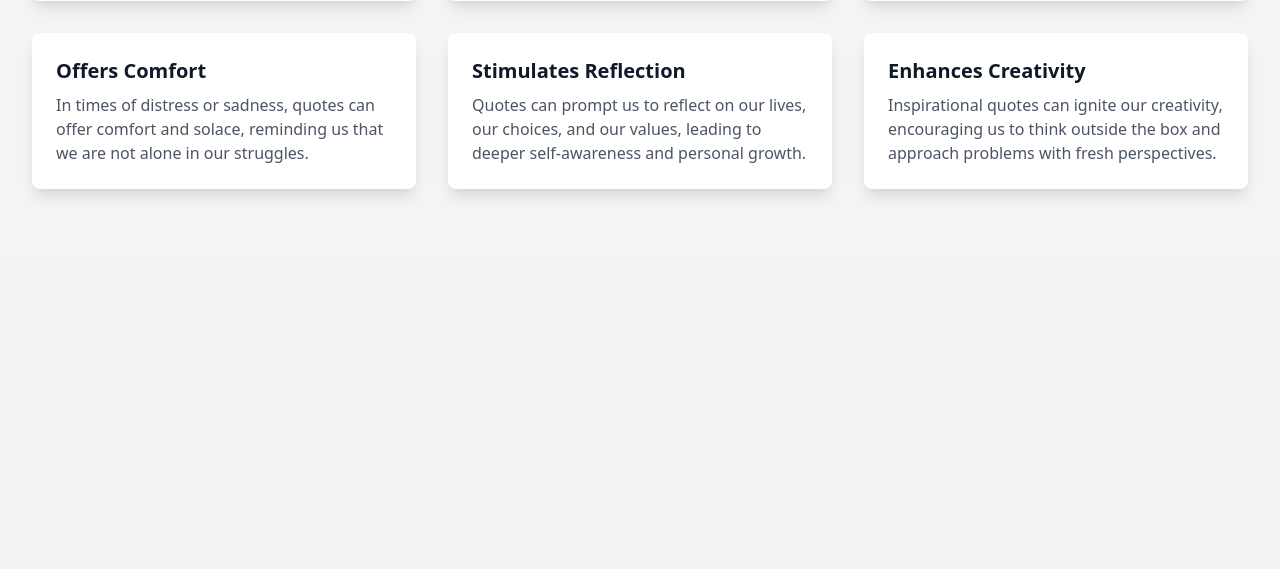
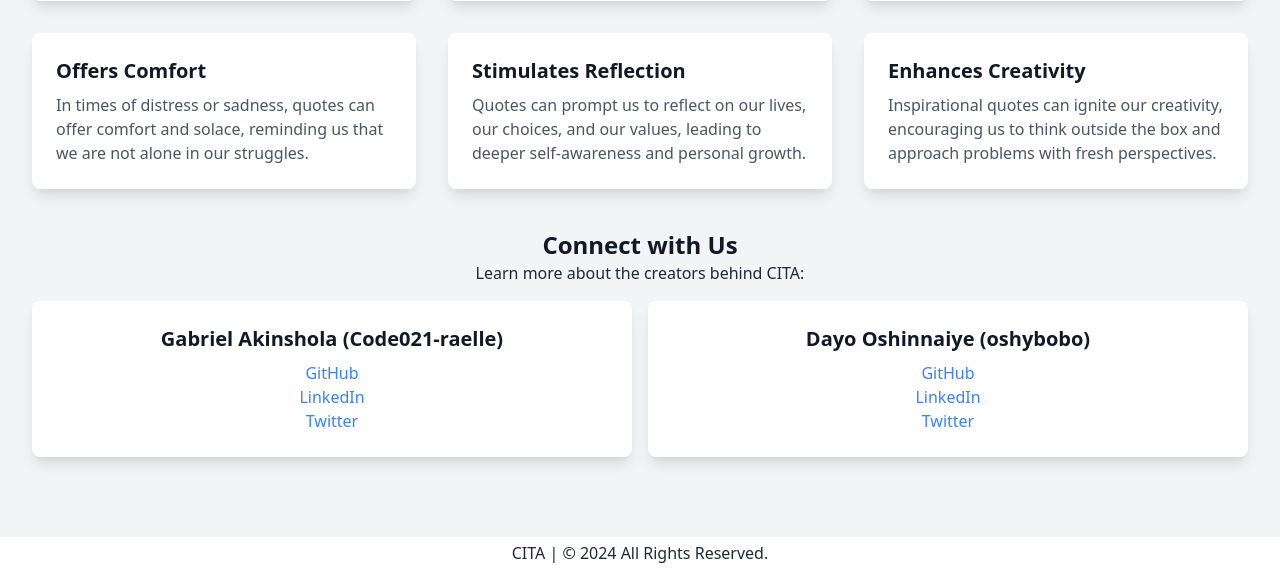
Before and after one commit to Code021-raelle/quote-service, a Flask app: page /about in a window 1280 px wide. Shown: the part 543-1112 px from the top of the page. Before the commit the page ends 739 px from the top, so only its background shows below. Run offline with Flask 3, Linux system fonts and the light colour scheme; some libraries are stand-ins or nearby versions.

Commit message:
updated the about page

```diff
--- a/templates/about.html
+++ b/templates/about.html
@@ -65,7 +65,38 @@
                 </div>
             </div>
         </div>
+
+        <!-- Links Section -->
+        <div class="mt-10 text-center max-w-7xl mx-auto px-4 sm:px-6 lg:px-8">
+            <h2 class="text-2xl font-bold text-gray-900">Connect with Us</h2>
+            <p>Learn more about the creators behind CITA:</p>
+            <div class="mt-4 grid gap-4 md:grid-cols-2 sm:grid-cols-1">
+                <div class="bg-white p-6 rounded-lg shadow-lg">
+                    <h3 class="text-xl font-semibold text-gray-900">Gabriel Akinshola (Code021-raelle)</h3>
+                    <ul class="mt-2 text-gray-600">
+                        <li><a href="https://github.com/Code021-raelle" target="_blank" class="text-blue-500 hover:underline">GitHub</a></li>
+                        <li><a href="https://linkedin.com/in/gabriel-akinshola" target="_blank" class="text-blue-500 hover:underline">LinkedIn</a></li>
+                        <li><a href="https://x.com/gabbyextra" target="_blank" class="text-blue-500 hover:underline">Twitter</a></li>
+                    </ul>
+                </div>
+                <div class="bg-white p-6 rounded-lg shadow-lg">
+                    <h3 class="text-xl font-semibold text-gray-900">Dayo Oshinnaiye (oshybobo)</h3>
+                    <ul class="mt-2 text-gray-600">
+                        <li><a href="https://github.com/oshybobo" target="_blank" class="text-blue-500 hover:underline">GitHub</a></li>
+                        <li><a href="https://linkedin.com/in/partner-linkedin-username" target="_blank" class="text-blue-500 hover:underline">LinkedIn</a></li>
+                        <li><a href="https://twitter.com/partner-twitter-username" target="_blank" class="text-blue-500 hover:underline">Twitter</a></li>
+                    </ul>
+                </div>
+            </div>
+        </div>
     </main>
+
+    <!-- Footer -->
+    <footer class="bg-white shadow-lg mt-10">
+        <div class="max-w-7xl mx-auto px-4 sm:px-6 lg:px-8 py-1">
+            <p class="text-black-600 text-center">CITA | &copy; 2024 All Rights Reserved.</p>
+        </div>
+    </footer>
 
 </body>
 </html>
```
